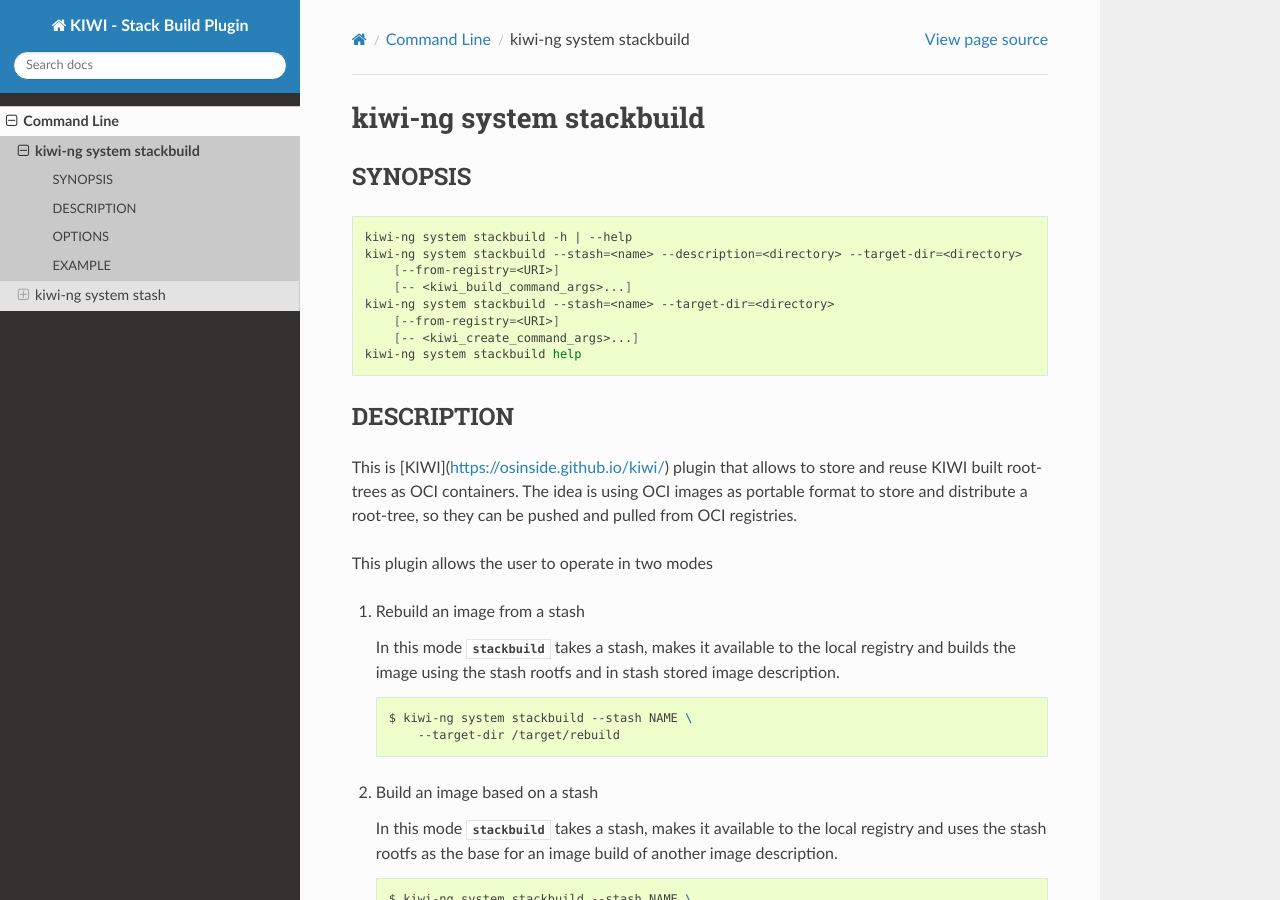
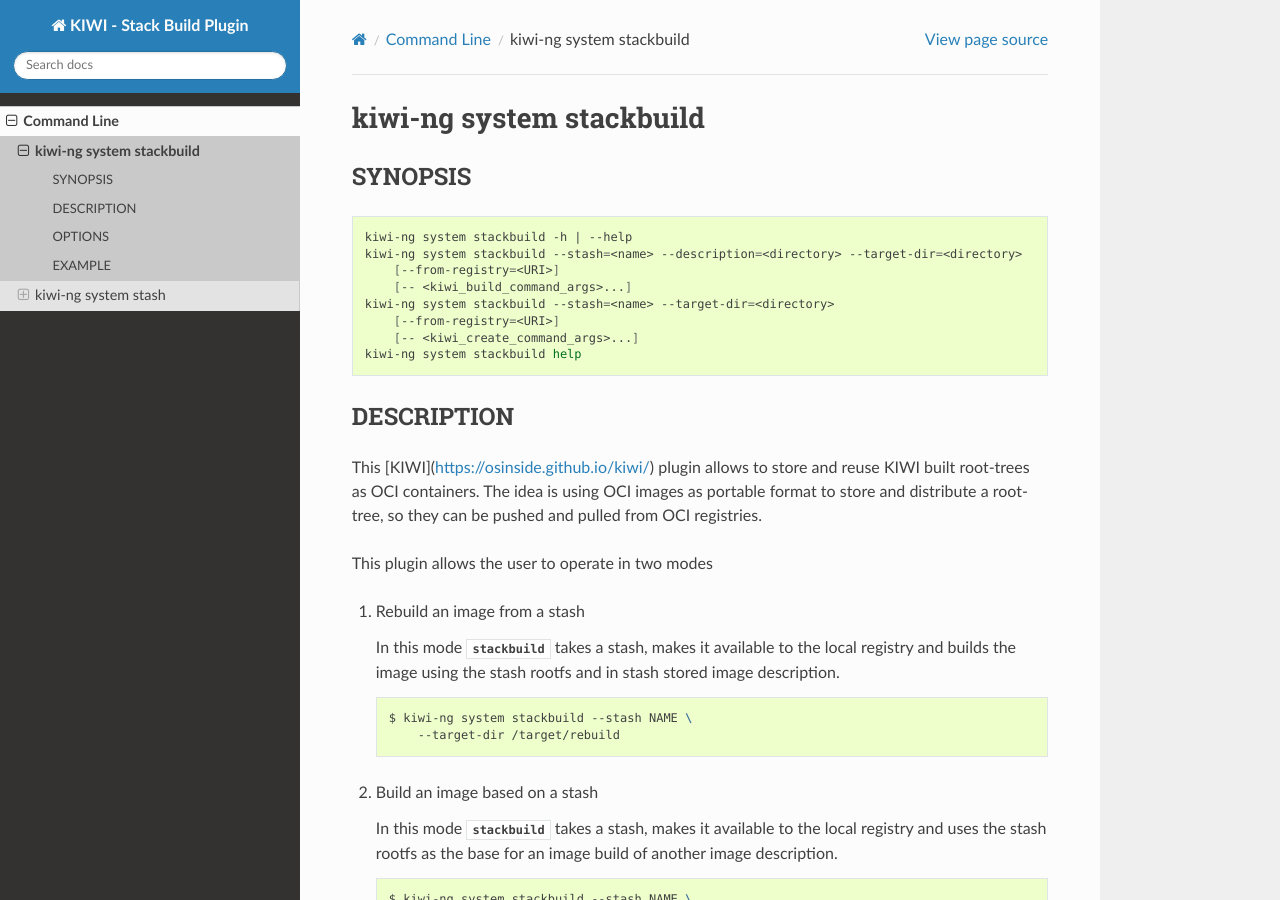
Before and after one commit to OSInside/kiwi-stackbuild-plugin, a Sphinx documentation site: the page built from doc/source/commands/system_stackbuild.rst, in a window 1280 px wide and 900 px high. Built offline with Sphinx 7.4.7 and the Read the Docs theme 2.0.0, drawn with Linux system fonts in a browser that asks for light colours.

```diff
--- a/doc/source/commands/system_stackbuild.rst
+++ b/doc/source/commands/system_stackbuild.rst
@@ -18,7 +18,7 @@ SYNOPSIS
 DESCRIPTION
 -----------
 
-This is [KIWI](https://osinside.github.io/kiwi/) plugin that allows to store
+This [KIWI](https://osinside.github.io/kiwi/) plugin allows to store
 and reuse KIWI built root-trees as OCI containers. The idea is using OCI images
 as portable format to store and distribute a root-tree, so they can be pushed
 and pulled from OCI registries.
```
Also changed, not shown: README.rst (+4 -3 lines), setup.py (+8 -4 lines).
